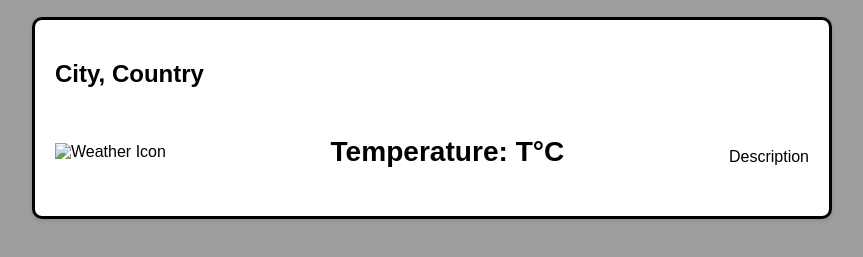
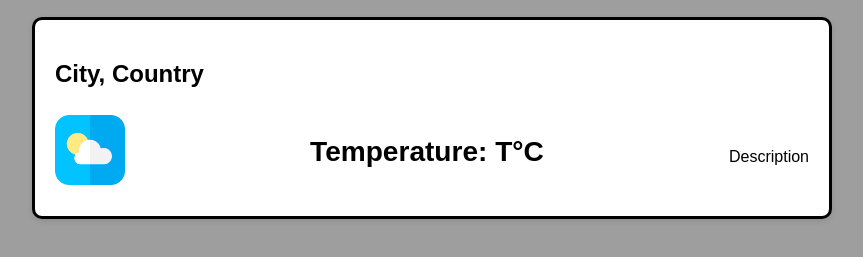
Before and after one commit to mrkartik00/WeatherApp, a plain HTML site: page index.html in a window 1280 px wide. Shown: the part 135-392 px from the top of the page, without its empty margins (208-1071 px from the left). Drawn offline with Linux system fonts and the light colour scheme; the site is published under a folder, as on GitHub Pages, so addresses that start at the root find nothing.

Commit message:
Update index.html

```diff
--- a/index.html
+++ b/index.html
@@ -17,7 +17,7 @@
       <h2 id="location">City, Country</h2>
       <div class="weather-info">
         <div class="weather-icon">
-          <img id="weather-icon" src="/icons/weather.png" alt="Weather Icon">
+          <img id="weather-icon" src="./icons/weather.png" alt="Weather Icon">
         </div>
         <div class="temperature">
           <h3>Temperature: <span id="temperature">T°C</span></h3>
```
